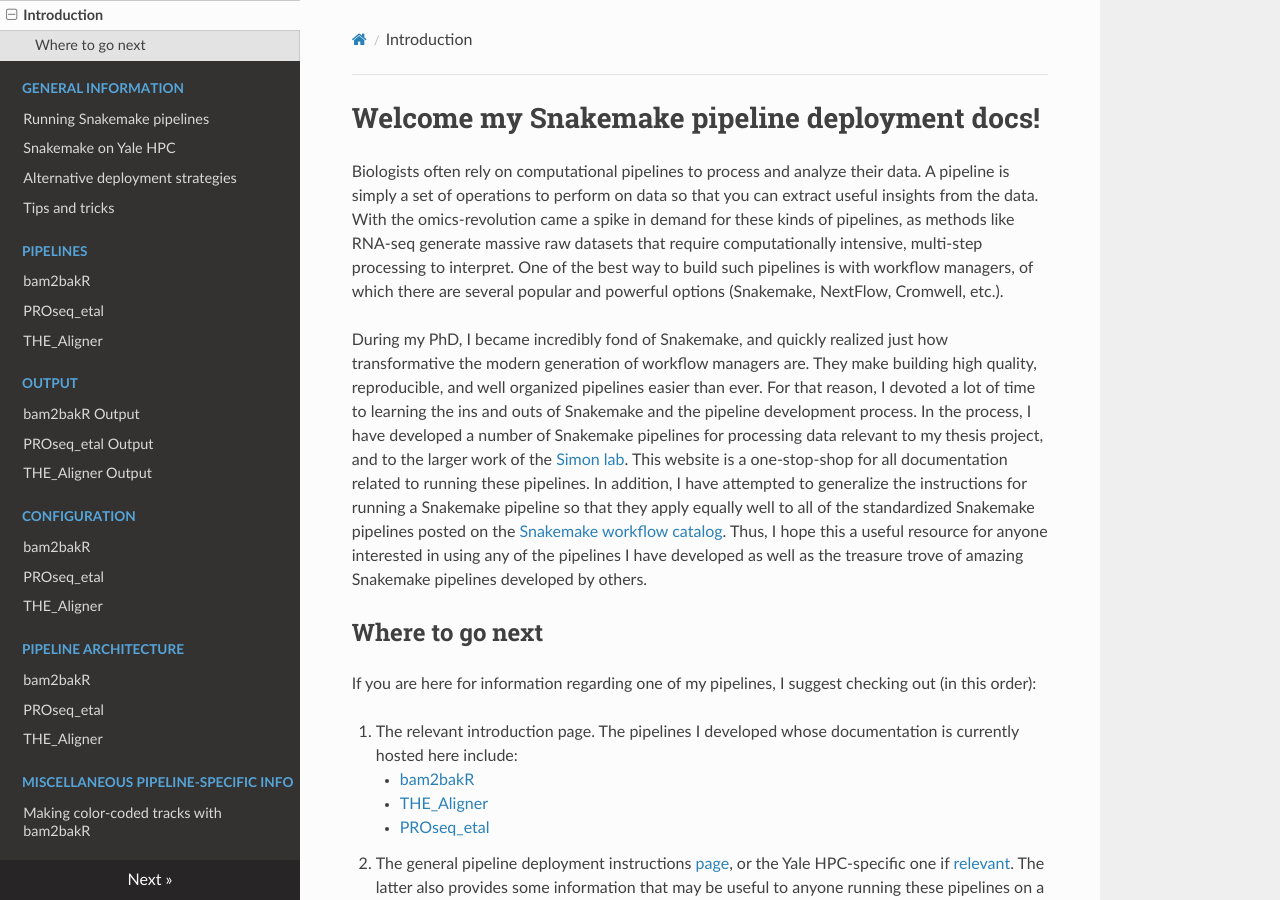
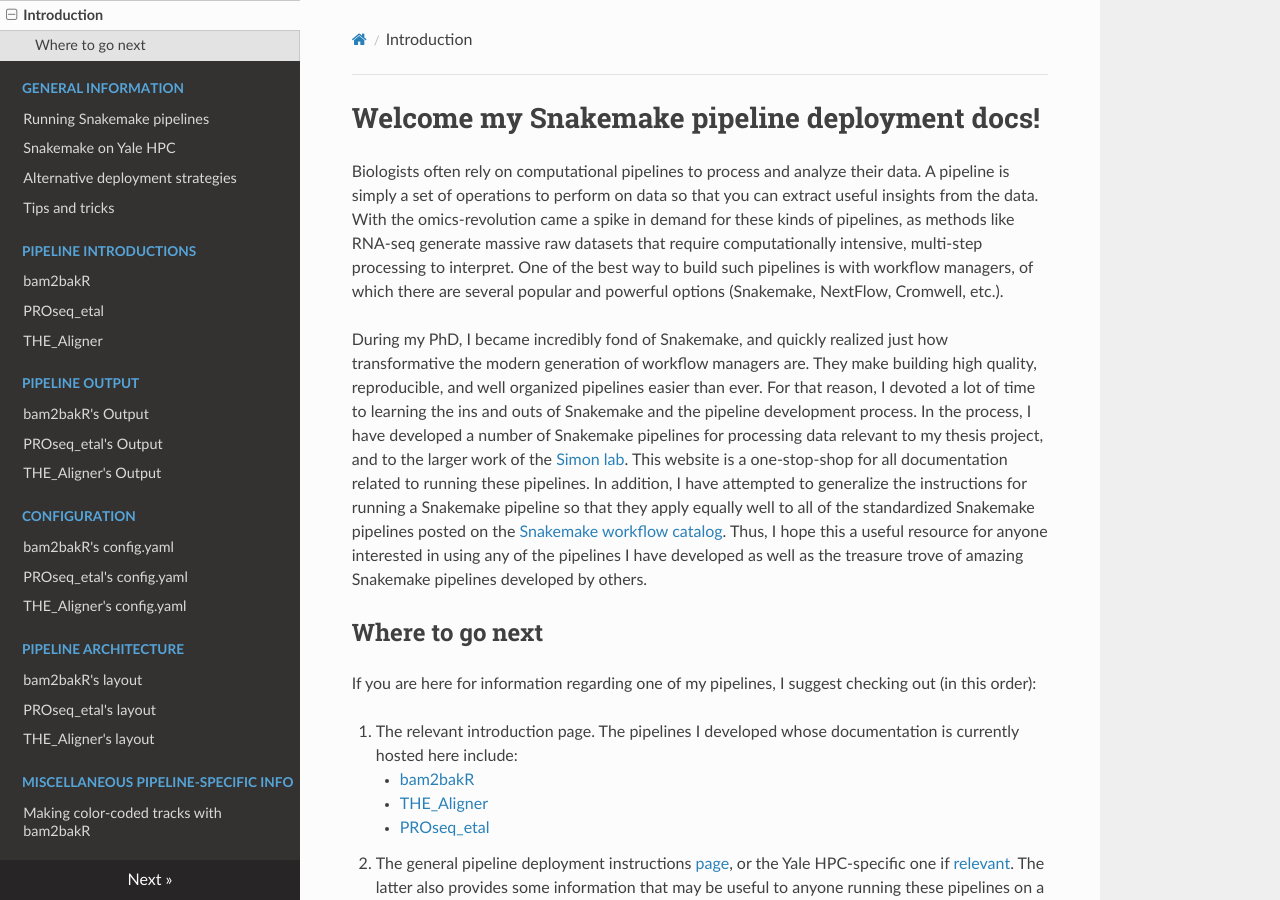
Before and after one commit to isaacvock/PipelineDocs, an MkDocs documentation site: the page built from docs/index.md, in a window 1280 px wide and 900 px high. Built offline with MkDocs 1.6.1, drawn with Linux system fonts in a browser that asks for light colours; nearby versions of some CDN libraries.

Commit message:
Trying out some new sidebar naming

```diff
--- a/mkdocs.yml
+++ b/mkdocs.yml
@@ -7,22 +7,22 @@ nav:
     - Snakemake on Yale HPC: simon.md
     - Alternative deployment strategies: alt.md
     - Tips and tricks: pragmatism.md
-  - Pipelines:
+  - Pipeline Introductions:
     - bam2bakR: intro/bam2bakR_i.md
     - PROseq_etal: intro/proseq_i.md
     - THE_Aligner: intro/aligner_i.md
-  - Output:
-    - bam2bakR Output: bam2bakR_o.md
-    - PROseq_etal Output: proseq_o.md
-    - THE_Aligner Output: aligner_o.md
+  - Pipeline Output:
+    - bam2bakR's Output: bam2bakR_o.md
+    - PROseq_etal's Output: proseq_o.md
+    - THE_Aligner's Output: aligner_o.md
   - Configuration:
-    - bam2bakR: configuration/bam2bakR_c.md
-    - PROseq_etal: configuration/proseq_c.md
-    - THE_Aligner: configuration/aligner_c.md
+    - bam2bakR's config.yaml: configuration/bam2bakR_c.md
+    - PROseq_etal's config.yaml: configuration/proseq_c.md
+    - THE_Aligner's config.yaml: configuration/aligner_c.md
   - Pipeline architecture:
-    - bam2bakR: architecture/bam2bakR_a.md
-    - PROseq_etal: architecture/proseq_a.md
-    - THE_Aligner: architecture/aligner_a.md
+    - bam2bakR's layout: architecture/bam2bakR_a.md
+    - PROseq_etal's layout: architecture/proseq_a.md
+    - THE_Aligner's layout: architecture/aligner_a.md
   - Miscellaneous pipeline-specific info:
     - Making color-coded tracks with bam2bakR: tracks.md
   - FAQs:
```
